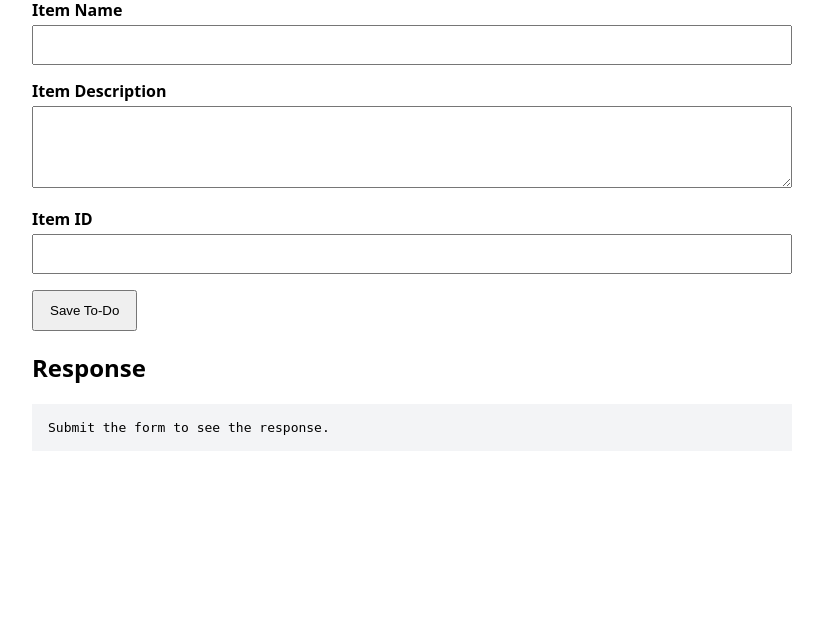
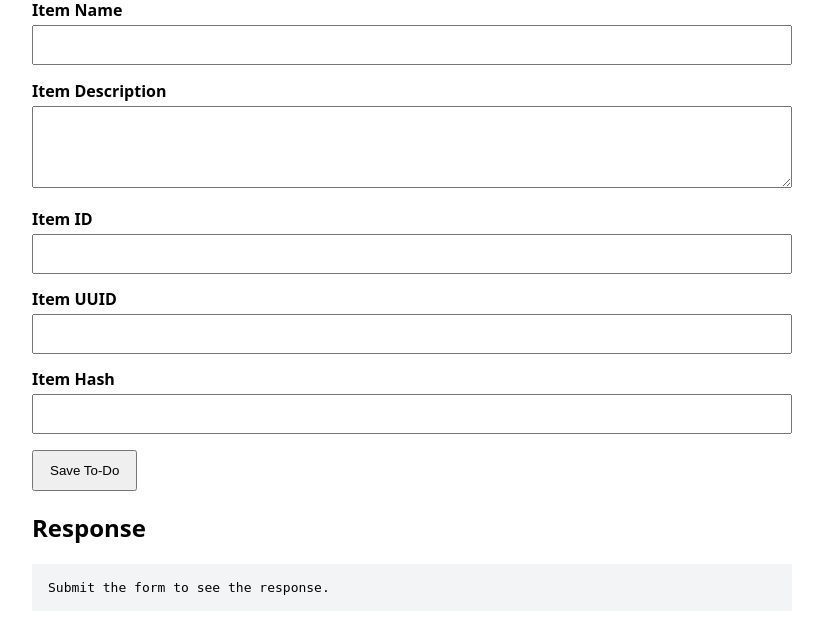
Before and after one commit to Danish200170/Git_and_GitHub_Danish2, a Flask app: page / in a window 1280 px wide. Shown: the part 135-769 px from the top of the page, without its empty margins (228-1051 px from the left). Run offline with Flask 3, Linux system fonts and the light colour scheme.

Commit message:
Recommit Item UUID and Hash fields after soft reset

```diff
--- a/templates/index.html
+++ b/templates/index.html
@@ -7,6 +7,8 @@
 <label for="itemName">Item Name</label><input id="itemName" name="itemName" required maxlength="150">
 <label for="itemDescription">Item Description</label><textarea id="itemDescription" name="itemDescription" required rows="4" maxlength="2000"></textarea>
 <label for="itemId">Item ID</label><input id="itemId" name="itemId">
+<label for="itemUuid">Item UUID</label><input id="itemUuid" name="itemUuid">
+<label for="itemHash">Item Hash</label><input id="itemHash" name="itemHash">
 <button type="submit">Save To-Do</button></form><h2>Response</h2><pre id="response">Submit the form to see the response.</pre>
 <script>
 document.getElementById("todo-form").addEventListener("submit", async e => {
```
